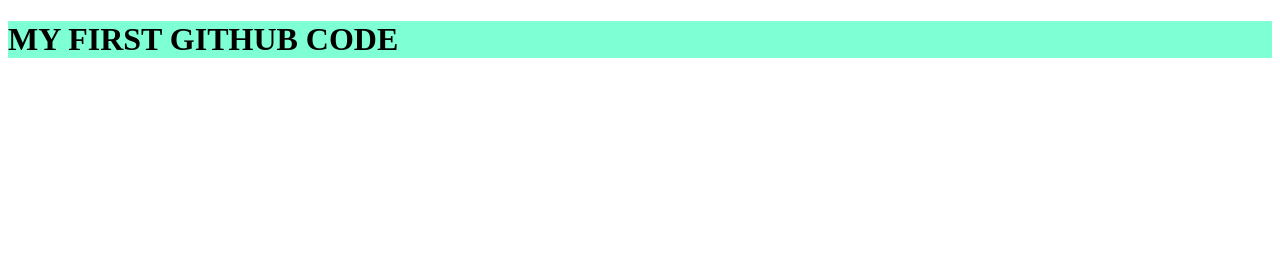
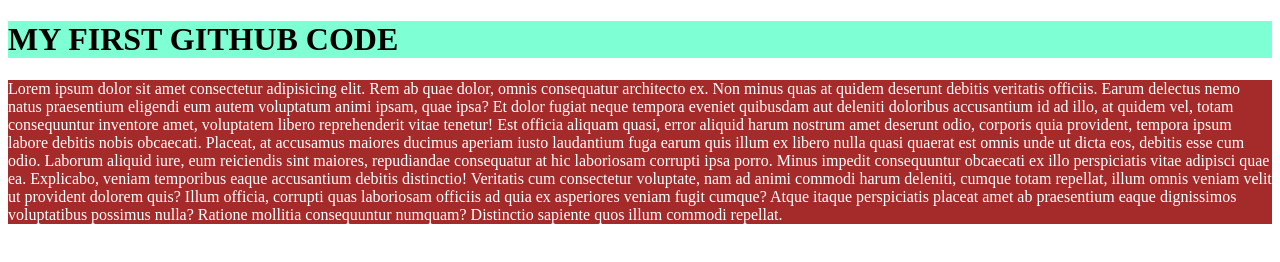
Before and after one commit to Ismail1995bd/fifth-github, a plain HTML site: page index.html in a window 1280 px wide. Drawn offline with Linux system fonts and the light colour scheme.

Commit message:
change style and color p tag

```diff
--- a/index.html
+++ b/index.html
@@ -8,5 +8,6 @@
 </head>
 <body>
     <h1>MY FIRST GITHUB CODE</h1>
+    <p>Lorem ipsum dolor sit amet consectetur adipisicing elit. Rem ab quae dolor, omnis consequatur architecto ex. Non minus quas at quidem deserunt debitis veritatis officiis. Earum delectus nemo natus praesentium eligendi eum autem voluptatum animi ipsam, quae ipsa? Et dolor fugiat neque tempora eveniet quibusdam aut deleniti doloribus accusantium id ad illo, at quidem vel, totam consequuntur inventore amet, voluptatem libero reprehenderit vitae tenetur! Est officia aliquam quasi, error aliquid harum nostrum amet deserunt odio, corporis quia provident, tempora ipsum labore debitis nobis obcaecati. Placeat, at accusamus maiores ducimus aperiam iusto laudantium fuga earum quis illum ex libero nulla quasi quaerat est omnis unde ut dicta eos, debitis esse cum odio. Laborum aliquid iure, eum reiciendis sint maiores, repudiandae consequatur at hic laboriosam corrupti ipsa porro. Minus impedit consequuntur obcaecati ex illo perspiciatis vitae adipisci quae ea. Explicabo, veniam temporibus eaque accusantium debitis distinctio! Veritatis cum consectetur voluptate, nam ad animi commodi harum deleniti, cumque totam repellat, illum omnis veniam velit ut provident dolorem quis? Illum officia, corrupti quas laboriosam officiis ad quia ex asperiores veniam fugit cumque? Atque itaque perspiciatis placeat amet ab praesentium eaque dignissimos voluptatibus possimus nulla? Ratione mollitia consequuntur numquam? Distinctio sapiente quos illum commodi repellat.</p>
 </body>
 </html>
--- a/style.css
+++ b/style.css
@@ -1,3 +1,7 @@
 h1{
     background-color: aquamarine;
 }
+p{
+    background-color: brown;
+    color: #fff;
+}
```
